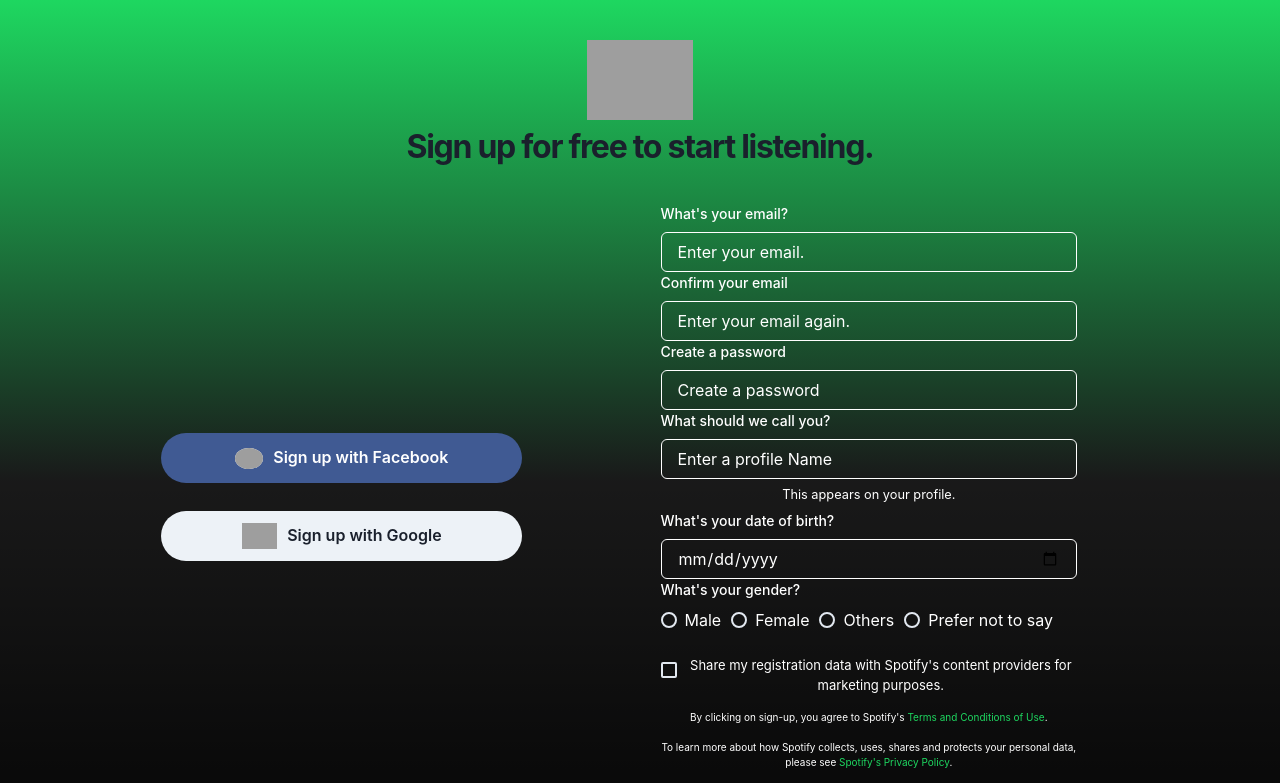
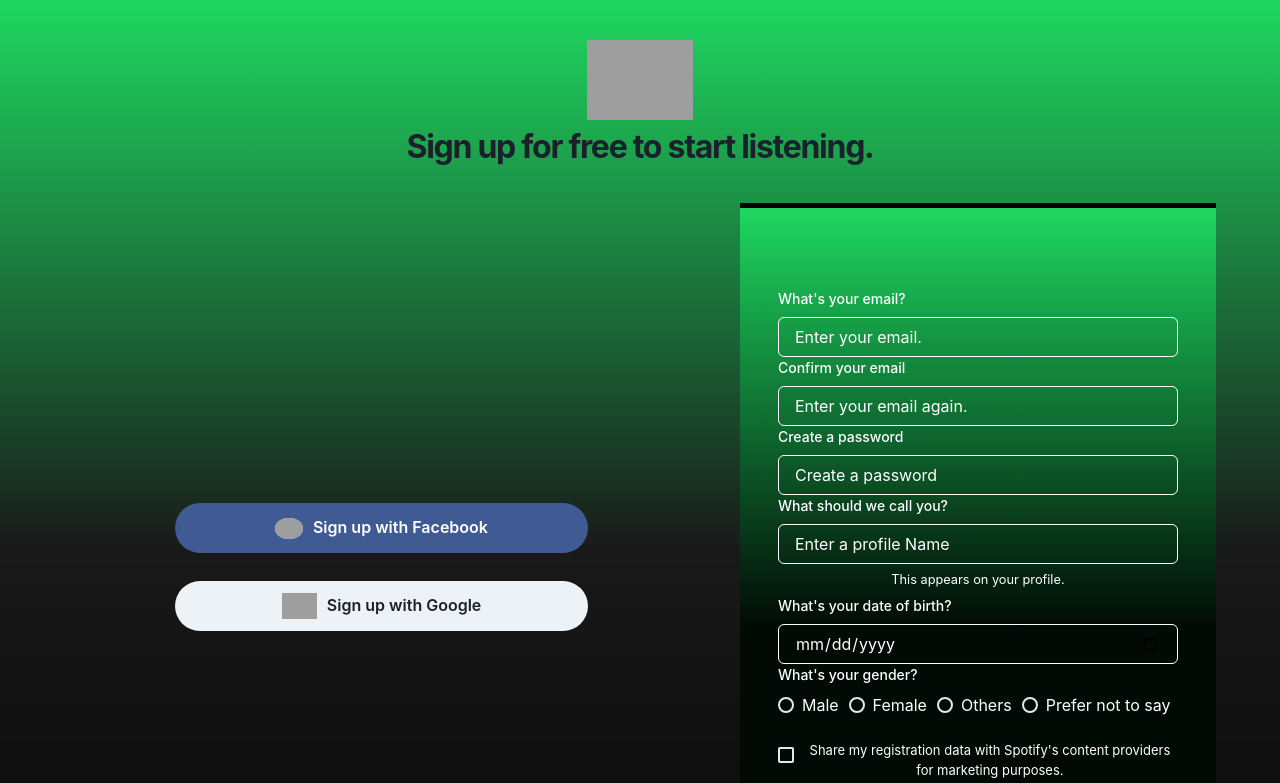
Before and after one commit to AnandRP2030/Spotify-clone, a React (Create React App) app: page /Signup in a window 1280 px wide. Shown: the top 783 px of the page. Built offline with nearby package versions, Linux system fonts and the light colour scheme; grey boxes are pictures that could not be loaded.

Commit message:
Signup redirect

```diff
--- a/package.json
+++ b/package.json
@@ -7,9 +7,11 @@
     "@chakra-ui/react": "^2.5.1",
     "@emotion/react": "^11.10.6",
     "@emotion/styled": "^11.10.6",
+    "@react-oauth/google": "^0.8.0",
     "@testing-library/jest-dom": "^5.16.5",
     "@testing-library/react": "^13.4.0",
     "@testing-library/user-event": "^13.5.0",
+    "axios": "^1.3.4",
     "framer-motion": "^10.2.5",
     "react": "^18.2.0",
     "react-dom": "^18.2.0",
--- a/src/Components/Login/SignUp.jsx
+++ b/src/Components/Login/SignUp.jsx
@@ -1,49 +1,96 @@
 import React from 'react';
-import { VStack, HStack, Heading, Button, Flex, Divider, Image, SimpleGrid, GridItem, Input, FormLabel, FormControl,
-    Radio,RadioGroup,FormHelperText,Checkbox,Link,Text } from "@chakra-ui/react"
+import { useGoogleLogin } from '@react-oauth/google';
+import axios from "axios"
+import {
+    VStack, HStack, Heading, Button, Flex, Divider, Image, SimpleGrid, GridItem, Input, FormLabel, FormControl,
+    Radio, RadioGroup, FormHelperText, Checkbox, Link, Text,keyframes
+} from "@chakra-ui/react"
+import {useNavigate} from "react-router-dom"
+// const animationKeyframes = keyframes`
+//   0% { transform:  rotate(0deg);  }
+//   100% { transform:  rotate(360deg); }
+// `;
+
+// const animation = `${animationKeyframes} 5s linear infinite`;
+// const clint_id="577316870252-rj741d84b5410lalp73fun6l5fg1bhci.apps.googleusercontent.com"
+// try{
+//     const Userdata=await axios.get("https://www.googleapis.com/oauth2/v3/userinfo",{
+//         headers:{
+//             "Authorization": `Bearer ${response.access_token}`
+//         }
+//     })
+//     console.log(Userdata.data)
+// }catch{
+//     console.log("error")
+// }
+
 
 function Signup() {
+
+    const login = useGoogleLogin({
+        onSuccess: async response =>{
+            try{
+                const Userdata=await axios.get("https://www.googleapis.com/oauth2/v3/userinfo",{
+                    headers:{
+                        "Authorization": `Bearer ${response.access_token}`
+                    }
+                })
+                console.log(Userdata.data)
+                navigate("/")
+            }catch{
+                console.log("error")
+            }
+        },
+      });
+
+    const navigate=useNavigate()
+function Sign_up(){
+navigate("/")
+}
     return <>
         <VStack w="1fr" bgGradient='linear(to-b, #1ed760, RGBA(0, 0, 0.5, 0.9),#000000)' >
             <Flex mb={["90px", "75px", "75px"]}>
                 <VStack mt="40px" h="80px" >
                     <Image src="https://storage.googleapis.com/pr-newsroom-wp/1/2018/11/Spotify_Logo_RGB_Black.png"
                         alt='Spotify_Logo' h="full" />
-                    <Heading fontSize="2rem" letterSpacing="-0.04em" textAlign="center">Sign up for free to start listening.</Heading>
+                    <Heading fontSize="2rem" letterSpacing="-0.04em" textAlign="center">
+                        Sign up for free to start listening.</Heading>
                 </VStack>
             </Flex>
-            <Flex display="flex" align="center" direction={["column", "column", "row"]} justifyContent="center" w="90%" gap="20px" >
+            <Flex display="flex" align="center"
+            direction={["column", "column", "row"]} justifyContent="center" w="90%" gap="20px" >
                 <VStack h="full" w="full" >
-                    <Button h="50px" w="65%" borderRadius="50px" mt={["auto", "auto", "-150px"]} _hover={{ bg: "#405a93", w: "68%", h: "51px", fontSize: "17px" }} bg="#405a93" mb={["10px", "10px", "20px"]} color="white"><Image
-                        src="https://cdn4.iconfinder.com/data/icons/logos-and-brands/512/122_Facebook_F_logo_logos-512.png" h="42%"
+                    <Button h="50px" w="65%" borderRadius="50px"
+                     mt={["auto", "auto", "-150px"]} _hover={{ bg: "#405a93", w: "68%", h: "51px", fontSize: "17px" }}
+                      bg="#405a93" mb={["10px", "10px", "20px"]} color="white"><Image
+                        src="https://cdn4.iconfinder.com/data/icons/logos-and-brands/512/122_Facebook_F_logo_logos-512.png"
+                         h="42%"
                         bg="white" borderRadius="90%" mr="10px" /> Sign up with Facebook</Button>
-                    <Button h="50px" w="65%" borderRadius="50px" _hover={{ w: "68%", h: "51px", fontSize: "17px" }}><Image
+                    <Button h="50px" w="65%" borderRadius="50px" _hover={{ w: "68%", h: "51px", fontSize: "17px" }} onClick={login}><Image
                         src="https://www.transparentpng.com/thumb/google-logo/colorful-google-logo-transparent-clipart-download-u3DWLj.png" h="53%"
                         mr="10px" /> Sign up with Google</Button>
                 </VStack>
                 <Divider orientation='vertical' />
-                <VStack h="full" w="full" >
-                    {/* <SimpleGrid
-                        templateColumns="repeat(4,1fr)"
-                        columnGap={30} rowGap={50} p="0px" justifyContent="center" align="center"
-                        w="70%"  border="2px solid green">
-                        <GridItem colSpan={4}> */}
-                    <form>
-                    <FormControl w="75%" color="white" mb="80px" align="center">
+                <VStack h="full" w="75%" display="flex"  alignItems="center" justifyContent="center" mb="50px"
+                bgGradient='linear(to-b,#000000, #1ed760)'
+                  zIndex="2" >
+                    <form onSubmit={Sign_up}>
+                        <Flex w="full" h="90%"  bgGradient='linear(to-b, #1ed760, RGBA(0, 0, 0.5, 0.9),#000000)' justify="center" mt="5px" mb="5px" zIndex="100">
+                        <FormControl w="84%" color="white" mb="80px" mt="80px" align="center" >
                             <FormLabel fontSize="0.875rem" >What's your email?</FormLabel>
-                        <Input type="email" placeholder="Enter your email." border="1px solid white" _placeholder={{ color: 'white' }} _focus={{border:"2px solid white"}} required/>
+                            <Input type="email" placeholder="Enter your email." border="1px solid white" _placeholder={{ color: 'white' }} _focus={{ border: "2px solid white" }} required />
                             <FormLabel fontSize="0.875rem">Confirm your email</FormLabel>
-                        <Input type="email" placeholder="Enter your email again." border="1px solid white" _placeholder={{ color: 'white' }} _focus={{border:"2px solid white"}}/>
+                            <Input type="email" placeholder="Enter your email again." border="1px solid white" _placeholder={{ color: 'white' }} _focus={{ border: "2px solid white" }} />
                             <FormLabel fontSize="0.875rem">Create a password</FormLabel>
-                        <Input type="password" placeholder="Create a password" border="1px solid white" _placeholder={{ color: 'white' }} _focus={{border:"2px solid white"}}/>
+                            <Input type="password" placeholder="Create a password" border="1px solid white" _placeholder={{ color: 'white' }} _focus={{ border: "2px solid white" }} />
                             <FormLabel fontSize="0.875rem">What should we call you?</FormLabel>
-                        <Input type="text" placeholder="Enter a profile Name" border="1px solid white" _placeholder={{ color: 'white' }} _focus={{border:"2px solid white"}}/>
+                            <Input type="text" placeholder="Enter a profile Name" border="1px solid white" _placeholder={{ color: 'white' }} _focus={{ border: "2px solid white" }} />
                             <FormHelperText fontSize="0.799rem" color="">This appears on your profile.</FormHelperText>
                             <FormLabel fontSize="0.875rem" mt="8px">What's your date of birth?</FormLabel>
-                        <Input type="date" placeholder="dd/mm/yyyy" border="1px solid white" _placeholder={{ color: 'white' }} _focus={{border:"2px solid white"}}/>
+                            <Input type="date" placeholder="dd/mm/yyyy" border="1px solid white" _placeholder={{ color: 'white' }} _focus={{ border: "2px solid white" }} />
                             <FormLabel fontSize="0.875rem">What's your gender?</FormLabel>
-                        <RadioGroup defaultValue='' _focus={{border:"2px solid white"}} colorScheme="green">
-                            <HStack spacing='10px'>
+                            <RadioGroup defaultValue='' _focus={{ border: "2px solid white" }} display="flex" flexWrap="wrap" colorScheme="green">
+                                <HStack spacing='10px' display="flex" flexWrap="wrap">
                                     <Radio value='male'>Male</Radio>
                                     <Radio value='female'>Female</Radio>
                                     <Radio value='other'>Others</Radio>
@@ -54,12 +101,11 @@
                             <Text fontSize="10px" mt="15px" textAlign="center" >By clicking on sign-up, you agree to Spotify's <Link href="https://www.spotify.com/us/legal/end-user-agreement/" color="#1ed760">Terms and Conditions of Use</Link>.</Text>
                             <Text fontSize="10px" mt="15px" textAlign="center" >To learn more about how Spotify collects, uses, shares and protects your personal data, please see <Link href="https://www.spotify.com/us/legal/end-user-agreement/" color="#1ed760">Spotify's Privacy Policy</Link>.</Text>
                             <Input type="submit" value="Sign up" bg="#1ed760" color="black" fontSize="20px" fontWeight="700" h="56px"
-                       borderRadius="40px" mt="15px" w="140px" border="none" _hover={{bg:"#b5f7bc"}}/>
+                                borderRadius="40px" mt="15px" w="140px" border="none" _hover={{ bg: "#b5f7bc" }} />
                             <Text fontSize="16px" mt="18px" textAlign="center" >Have an account? <Link href="https://www.spotify.com/us/legal/end-user-agreement/" color="#1ed760">Log in</Link>.</Text>
                         </FormControl>
+                        </Flex>
                     </form>
-                    {/* </GridItem>
-                    </SimpleGrid> */}
                 </VStack>
             </Flex>
         </VStack>
--- a/src/index.js
+++ b/src/index.js
@@ -4,13 +4,16 @@
 import App from "./App";
 import reportWebVitals from "./reportWebVitals";
 import { ChakraProvider } from "@chakra-ui/react";
+import { GoogleOAuthProvider } from '@react-oauth/google';
 
 const root = ReactDOM.createRoot(document.getElementById("root"));
 root.render(
   <React.StrictMode>
+    <GoogleOAuthProvider clientId="577316870252-rj741d84b5410lalp73fun6l5fg1bhci.apps.googleusercontent.com">
     <ChakraProvider>
       <App />
     </ChakraProvider>
+    </GoogleOAuthProvider>
   </React.StrictMode>
 );
 
```
Also changed, not shown: 1 other file (tests, documents, lock files or other folders). Lines whose indentation alone changed are shown as unchanged.
